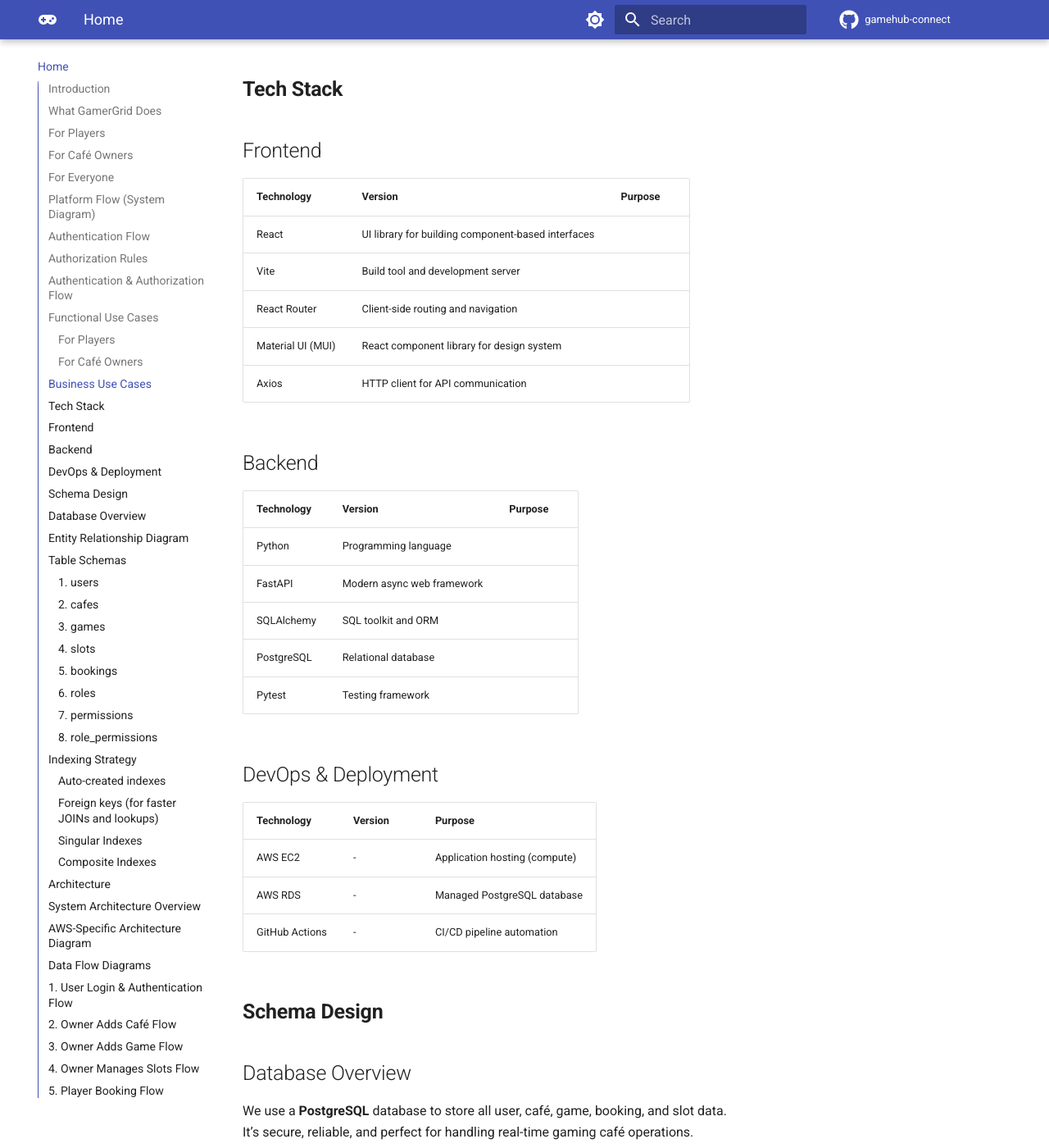
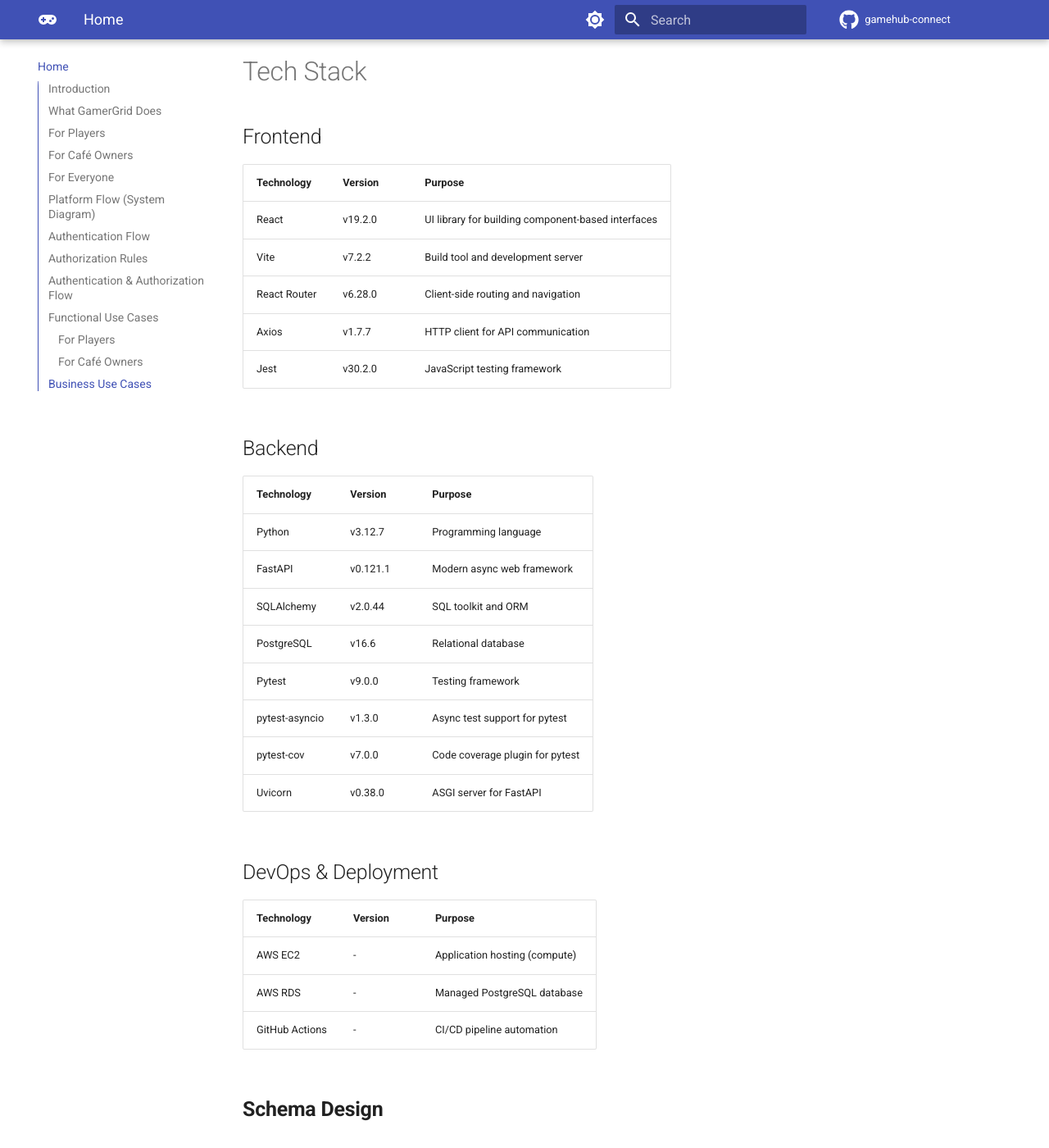
Before and after one commit to yuvrajsingh-Gkmit/gamegrid-docs, an MkDocs documentation site: the page built from docs/index.md, in a window 1280 px wide and 1400 px high, scrolled down 7310 px. Shown: the whole window at 82% size. Built offline with MkDocs 1.6.1 and Material for MkDocs 9.7.7, drawn with Linux system fonts in a browser that asks for light colours; comment, search, counter and statistics services are not loaded.

Commit message:
feat: update tech stack section with versioning and additional tools

```diff
--- a/docs/index.md
+++ b/docs/index.md
@@ -200,27 +200,30 @@
 - **Platform Transparency:**
    Creates trust between players and cafés by showing real-time availability and verified information.
 
-## **Tech Stack**
+# Tech Stack
 
 ## Frontend
 
 | Technology | Version | Purpose |
 |---|---|---|
-| React | UI library for building component-based interfaces |
-| Vite | Build tool and development server |
-| React Router | Client-side routing and navigation |
-| Material UI (MUI) | React component library for design system |
-| Axios | HTTP client for API communication |
+| React | v19.2.0 | UI library for building component-based interfaces |
+| Vite | v7.2.2 | Build tool and development server |
+| React Router | v6.28.0 | Client-side routing and navigation |
+| Axios | v1.7.7 | HTTP client for API communication
+| Jest | v30.2.0 | JavaScript testing framework |
 
 ## Backend
 
 | Technology | Version | Purpose |
 |---|---|---|
-| Python | Programming language |
-| FastAPI | Modern async web framework |
-| SQLAlchemy | SQL toolkit and ORM |
-| PostgreSQL | Relational database |
-| Pytest | Testing framework |
+| Python | v3.12.7 | Programming language |
+| FastAPI | v0.121.1 | Modern async web framework |
+| SQLAlchemy | v2.0.44 | SQL toolkit and ORM |
+| PostgreSQL | v16.6 | Relational database |
+| Pytest | v9.0.0 | Testing framework |
+| pytest-asyncio | v1.3.0 | Async test support for pytest |
+| pytest-cov | v7.0.0 | Code coverage plugin for pytest |
+| Uvicorn | v0.38.0 | ASGI server for FastAPI |
 
 ## DevOps & Deployment
 
@@ -228,7 +231,7 @@
 |---|---|---|
 | AWS EC2 | - | Application hosting (compute) |
 | AWS RDS | - | Managed PostgreSQL database |
-| GitHub Actions | - | CI/CD pipeline automation |
+| GitHub Actions | - | CI/CD pipeline automation ||
 
 ## **Schema Design**
 
```
